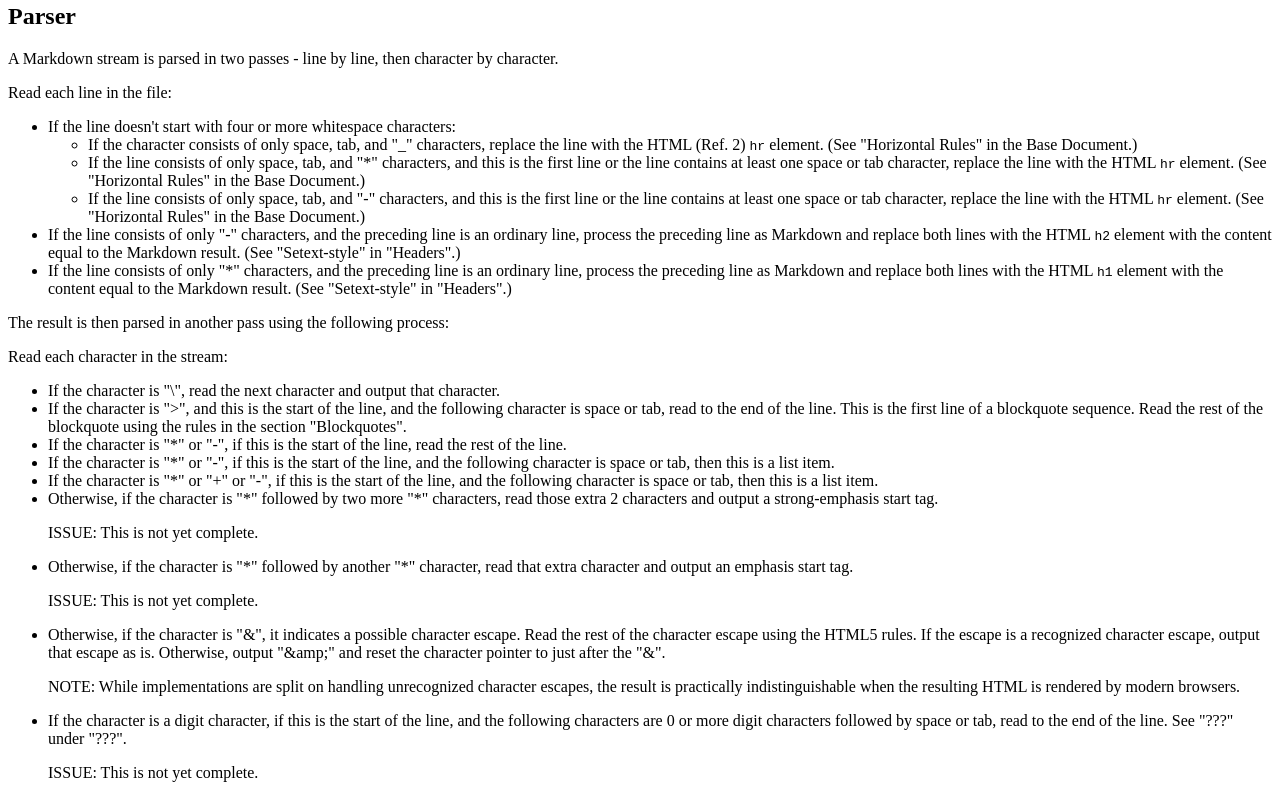
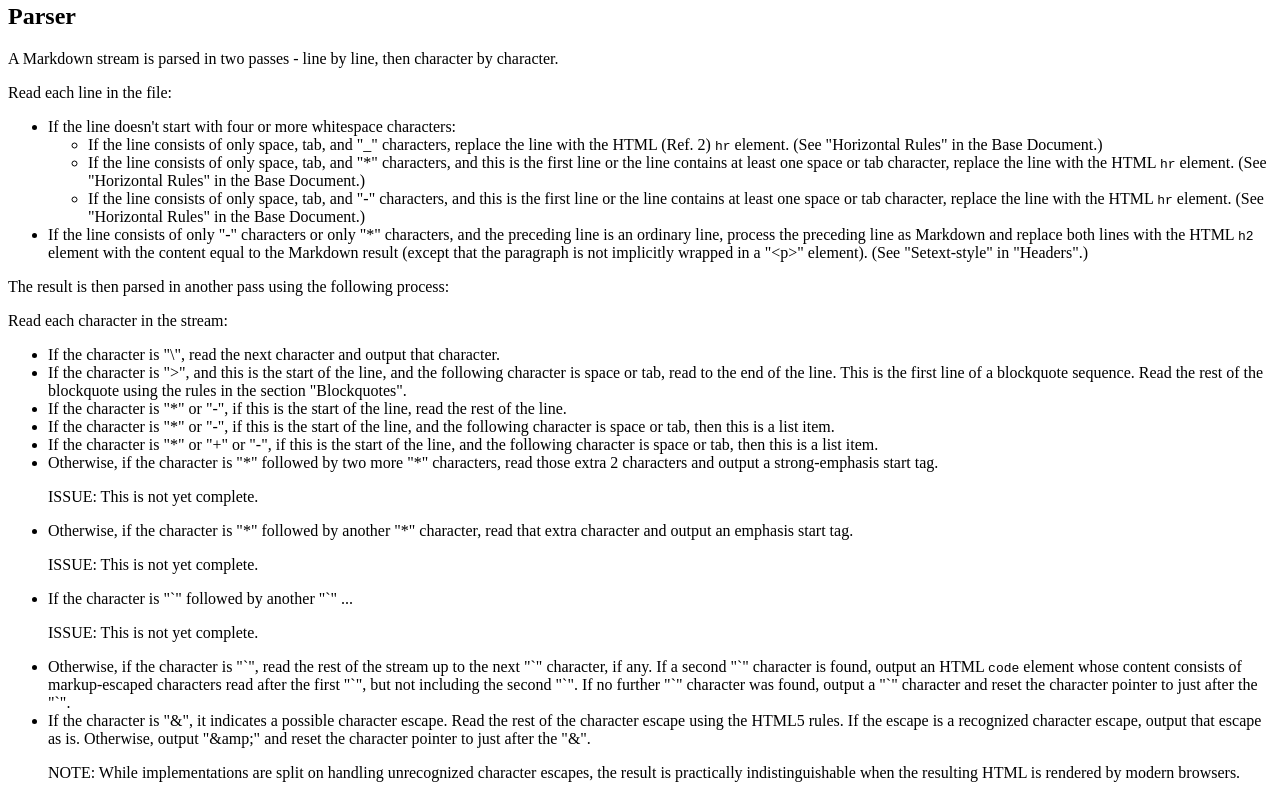
Before and after one commit to peteroupc/markdownsyntax, a plain HTML site: page index.html in a window 1280 px wide. Shown: the part 679-1474 px from the top of the page. Drawn offline with Linux system fonts and the light colour scheme.

Commit message:
start to specify inline code blocks

```diff
--- a/index.html
+++ b/index.html
@@ -40,7 +40,7 @@ character.</p>
 <p>Read each line in the file:</p>
 <ul>
 <li>If the line doesn't start with four or more whitespace characters:<ul>
-<li>If the character consists of only space, tab, and "_" characters, replace the line
+<li>If the line consists of only space, tab, and "_" characters, replace the line
 with the HTML (Ref. 2) <code>hr</code> element.
 (See "Horizontal Rules" in the Base Document.)</li>
 <li>If the line consists of only space, tab, and "*" characters,
@@ -53,16 +53,12 @@ with the HTML <code>hr</code> element.
 (See "Horizontal Rules" in the Base Document.)</li>
 </ul>
 </li>
-<li>If the line consists of only "-" characters,
+<li>If the line consists of only "-" characters or only "*" characters,
 and the preceding line is an ordinary line, process the preceding line
 as Markdown and replace both lines
 with the HTML <code>h2</code> element with the content equal
-to the Markdown result.  (See "Setext-style" in "Headers".)</li>
-<li>If the line consists of only "*" characters,
-and the preceding line is an ordinary line, process the preceding line
-as Markdown and replace both lines
-with the HTML <code>h1</code> element with the content equal
-to the Markdown result.  (See "Setext-style" in "Headers".)</li>
+to the Markdown result (except that the paragraph is not implicitly wrapped in a "&lt;p>" element).
+(See "Setext-style" in "Headers".)</li>
 </ul>
 
 <p>The result is then parsed in another pass using the following process:</p>
@@ -90,7 +86,20 @@ extra character and output an emphasis start tag.
 ISSUE:  This is not yet complete.
 </p>
 </li>
-<li>Otherwise, if the character is "&amp;", it indicates a possible character
+<li>If the character is "`" followed by another "`" ...
+<p>
+ISSUE:  This is not yet complete.
+</p>
+</li>
+<li>Otherwise, if the character is "`",
+read the rest of the stream up to the next "`" character, if any.  If a second "`" character
+is found, output an HTML <code>code</code> element whose
+content consists of markup-escaped characters read after the first "`",
+but not including the second "`".
+If no further "`" character was found, output a "`" character and reset the character pointer
+to just after the "`".
+</li>
+<li>If the character is "&amp;", it indicates a possible character
 escape.  Read the rest of the character escape using the HTML5 rules.
 If the escape is a recognized character escape, output that escape as is.  Otherwise,
 output "&amp;amp;" and reset the character pointer to just after the "&amp;".
@@ -195,7 +204,8 @@ The above definition matches the behavior of the majority of implementations.
 <ul>
 <li>Remove the leading ">" character from all lines in the text
 that begin with that character.</li>
-<li>Remove leading and trailing whitespace from each line.</li>
+<li>Remove one leading whitespace character, if any, from each line.</li>
+<li>Remove trailing whitespace from each line.</li>
 <li>The text is recursively processed as Markdown; as a result, among
 other things, nested blockquotes are allowed.</li>
 <li>The result is a blockquote whose content is the processed text.</li>
```
